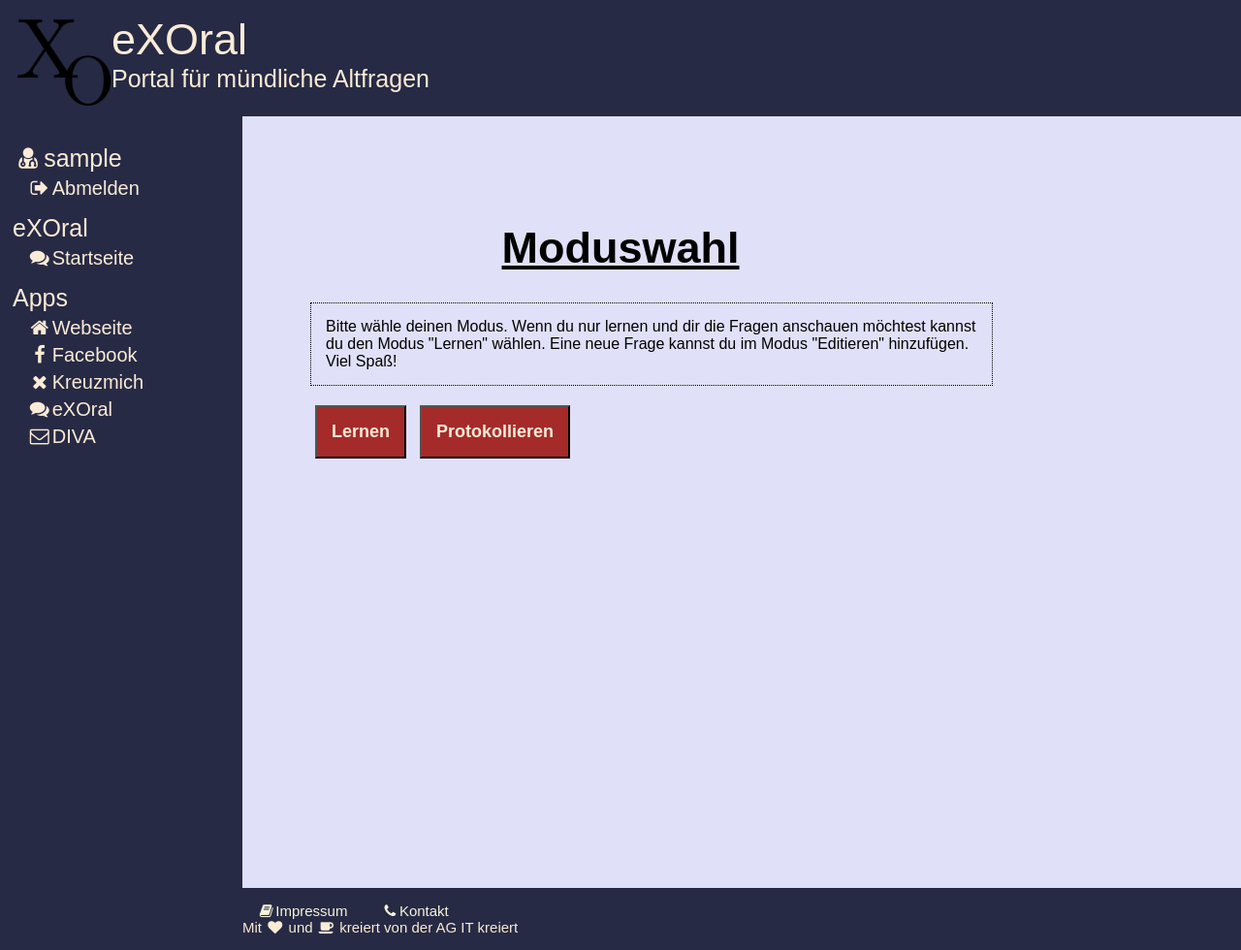
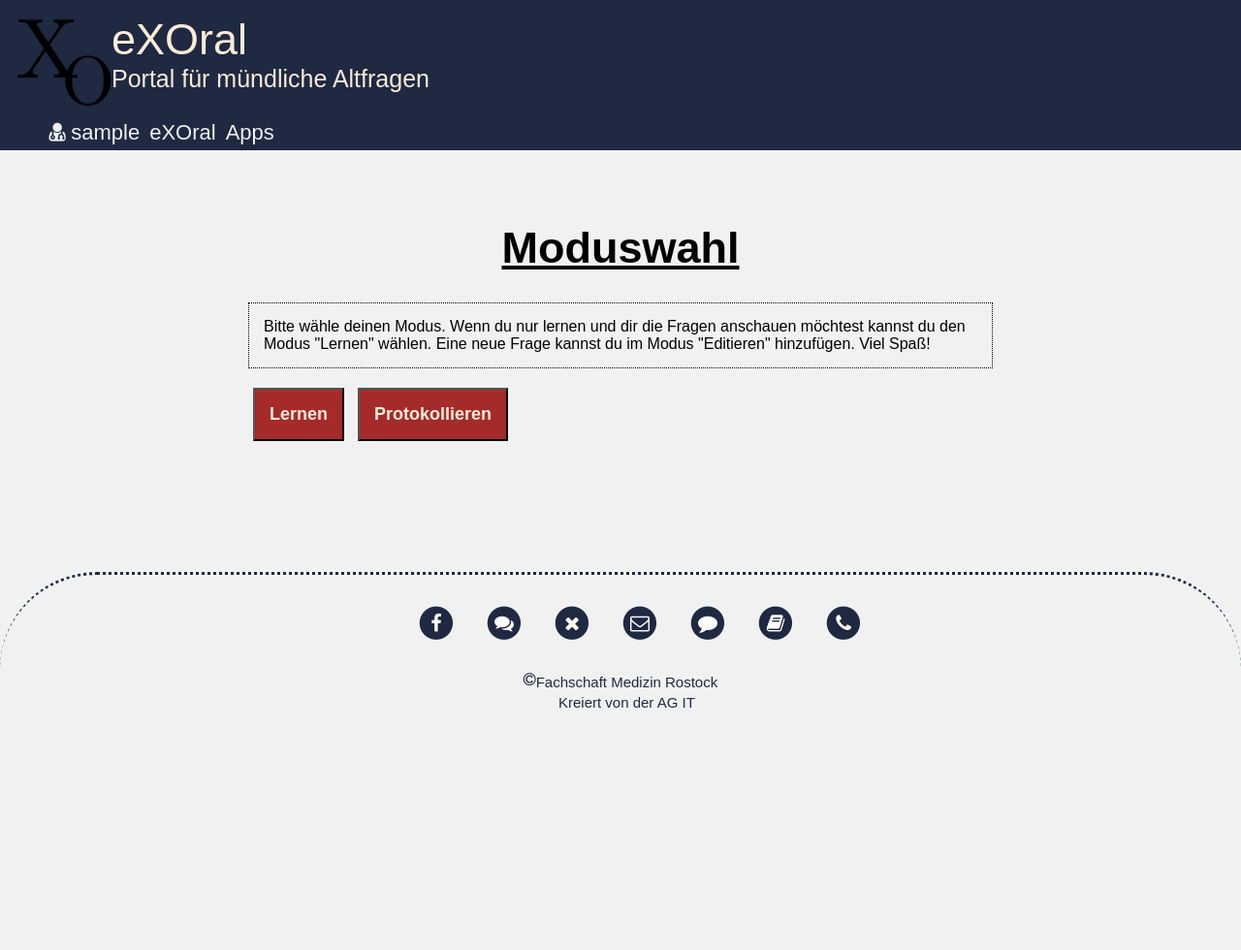
Before and after one commit to fachschaft-medizin-rostock/django-fsmedhro, a Django app: page /exoral/ in a window 1280 px wide. Shown: the whole page at 97% size. Run offline with Django 3.2, Linux system fonts and the light colour scheme; the visitor is signed in with stand-in values (Sample User, id 1).

Commit message:
changes in language, changing the style of menu; color variation, logo change

```diff
--- a/exoral/static/exoral/exoral.css
+++ b/exoral/static/exoral/exoral.css
@@ -5,8 +5,8 @@
 	border-radius: 0 25px 25px 25px;
 	margin: 15px;
 	padding: 10px;
-	background-color: #272a44;
-	color: #E0E0F8;
+	background-color: #1f2942;
+	color: #f1f1f1;
 }
 .frage .date{
 	float: left;
@@ -47,16 +47,16 @@
 }
 
 .kommentare{
-	background-color: #272a44;
-	color: #E0E0F8;
+	background-color: #1f2942;
+	color: #f1f1f1;
 	font-size: 16px;
     border: 1px dotted red;
     border-radius: 0 20px 20px 20px;
 	padding: 5px 25px;
 }
 .comment{
-	background-color: #272a44;
-	color: #E0E0F8;
+	background-color: #1f2942;
+	color: #f1f1f1;
 	font-size: 16px;
     border: 1px dotted red;
     border-radius: 0 20px 20px 20px;
@@ -77,7 +77,7 @@
 	border-radius: 5px 25px 25px 5px;
     padding: 2px 10px 2px 10px;
     text-decoration: none;
-    background: #272a44;
+    background: #1f2942;
 	font-size: 22px;
 }
 @media only screen and (max-width: 800px) {
--- a/exoral/templates/exoral/fortschritt.html
+++ b/exoral/templates/exoral/fortschritt.html
@@ -2,11 +2,11 @@
     {% if modus %}
         <a href="{% url 'exoral:moduswahl' %}">
             {% if modus == 'l' %} Lernmodus
-                {% else %} Prokollmodus
+                {% else %} Protokollmodus
             {% endif %}
         </a>
         {% if testat %}
-            <a href="{% url 'exoral:testatwahl' modus=modus%}">Testat: {{ testat }}</a>
+            <a href="{% url 'exoral:testatwahl' modus=modus%}">{{ testat }}</a>
             {% if pruefer %}
                 <a href="{% url 'exoral:prueferwahl'  modus=modus testat_id=testat.pk %}">bei {{ pruefer }}</a>
             {% endif %}
--- a/static/design/CSS.css
+++ b/static/design/CSS.css
@@ -1,6 +1,6 @@
 /*--------------Allgemein--------------*/
 html{
-    background-color: #E0E0F8;
+    background-color: #f1f1f1;
     height: 100%;
     font-family: sans-serif, Georgia, Serif;
     font-size: 14px;
@@ -12,7 +12,7 @@ body{
 }
 /* --------------Header-------------- */
 header{
-    background-color: #272a44;
+    background-color: #1f2942;
     font-size: 20px;
     color: antiquewhite;
     width: 100vw;
@@ -51,13 +54,138 @@ header #explain{
 	header #name{
 		font-size: 35px;
 	}
-    header{
-        border-bottom: 1px solid #E0E0F8;
-    }
 }
 
 /* --------------Menue-------------- */
+
+@media only screen and (min-width: 767px){
+  nav{
+    position: fixed;
+    height: 50px; width: 100%;
+    background-color: #1f2942;
+    top: 105px; right: 0;
+    transition: all 0.45s ease;
+    padding: 0; margin: 0;
+      z-index: 8;
+  }
+  nav a{
+    text-decoration: none;
+    color: #f1f1f1;
+    font-size: 22px;
+    margin: 0; padding: 0;
+  }
+  nav ul{
+    list-style: none;
+  }
+  nav ul li{
+    float: left;
+    margin: 0;
+    padding: 5px;
+    border-radius: 15px;
+  }
+  nav ul li:hover{
+    background-color: #f1f1f1;
+  }
+  nav ul li:hover > a{
+    color: #1f2942;
+  }
+  nav ul li > ul{
+    position: absolute;
+    background-color: #1f2942;
+    top: 15px;
+    margin: 35px 0 0;
+    padding: 15px 0 5px;
+    border-radius: 0 0 15px 15px;
+    display: none;
+  }
+  nav ul li:hover >ul{
+    display: block;
+  }
+  nav ul li ul li{
+    position: relative;
+    float: none;
+    border-top: 0.5px solid brown;
+    margin: 5px 0;
+  }
+  .hamburger-box, .hamburger{
+    display: none;
+    z-index: 0;
+    visibility: hidden;
+  }
+}
+.hamburger, .hamburger-box{
+  display: none;
+}
+@media only screen and (max-width: 767px){
+  .hamburger{
+    display: block;
+    position: fixed;
+    top: 10px;
+    right: 0;
+    height: 75px;
+    z-index: 12;
+  }
+  .nav_open{
+    display: inherit;
+    width: 90%;
+    transition: 1s;
+  }
+  nav{
+    display: none;
+    background-color: #1f2942;
+    position: absolute;
+    top: 70px; right: 0;
+    width: 90%;
+    border-radius: 35px 0 0 35px;
+    transition: all 1s;
+    z-index: 9;
+  }
+  nav ul{
+    list-style: none;
+    margin: 0; padding: 5px 15px 15px;
+  }
+  nav ul li{
+    text-align: left;
+    border-radius: 35px 15px 0 35px;
+    border-top: 1px solid brown;
+    border-left: 1px solid brown;
+    font-size: 22px;
+    font-weight: bold;
+    padding: 10px 0 10px 25px;
+    width: 95%;
+    float: none;
+    display: inline-block;
+  }
+  nav a{
+    text-decoration: none;
+    color: #f1f1f1;
+    font-size: 18px;
+  }
+  nav ul li ul li{
+    border: none;
+    display: block;
+    font-size: 18px;
+    font-weight: normal;
+    padding: 5px 0;
+    text-decoration: none;
+    text-align: center;
+    width: 40%;
+    float: left;
+    border-radius: 0;
+  }
+  nav ul li ul{
+    height: auto;
+  }
+  .open_submenu{
+    display: block;
+    font-style: 18px;
+  }
+  .close_submenu{
+    display: none;
+  }
+}
 /*--Grosses Menue--*/
+/*
 @media only screen and (min-width:1200px){
 	nav{
 		height: 100%;
@@ -66,7 +194,7 @@ header #explain{
 		position: fixed;
 		z-index: 8;
 		left: 0;
-		background-color: #272a44;
+		background-color: #1f2942;
 		margin-top: -80px;
 		transition: 0.5s;
 	}
@@ -231,20 +359,23 @@ h3{
 }
 @media only screen and (min-width:1200px){
 	article{
-		padding: 0 20% 30px 25%;
+		padding: 0 20% 30px 20%;
         margin-bottom: 100px;
+        justify-content: center;
 	}
 }
 @media only screen and (max-width:1200px) and (min-width:430px){
 	article{
 		padding: 0 10% 30px 10%;
         margin-bottom: 100px;
+        justify-content: center;
 	}
 }
 @media only screen and (max-width:600px){
 	article{
 		padding: 0 5px 30px 5px;
         margin-bottom: 100px;
+        justify-content: center;
 	}
 }
 section{
@@ -403,44 +534,69 @@ table td{
 }
 /* --------------Footer--------------*/
 footer{
-    background-color: #272a44;
     font-size: 15px;
-    color: antiquewhite;
+    color: #1f2942;
     bottom: 0;
 	padding: 15px 0;
 	z-index: 5;
+	margin: 100px 0 0;
+	position: relative;
+	width: 100%;
+	border-top: 3px dotted #1f2942;
+    border-radius: 100px 100px 0 0;
+}
+footer i{
+  height: 25px;
+  float: left;
+  object-position: center;
+}
+.footer_logos{
+  display: inline-flex;
+  justify-content: center;
+  line-height: 21px;
+  width: 100%;
+  list-style-position: outside;
+}
+.footer_logos ul{
+  list-style: none;
+}
+.footer_logos ul li{
+  float: left;
+  cursor: pointer;
+	padding: 0;
 	margin: 0;
-	position: fixed;
-	width: 100%;
-    margin-top: 100px;
-	border-top: 1px solid rgb(224, 224, 248);
+}
+.footer_text{
+  display: flex;
+  justify-content: center;
+  text-align: center;
+  line-height: 21px;
+  float: none;
 }
 @media only screen and (min-width:1200px){
 	footer{
-		position: fixed;
 		bottom: 0;
-		border-top: 2px solid #E0E0F8;
-		margin: 50px 0 0 250px;
+		margin: 100px 0 0;
 	}
 }
 @media only screen and (max-width:1200px){
 	footer{
-		position: relative;
 		width: 100%;
-		padding: 15px;
-		bottom: 0px;
+		bottom: 0;
 		margin: 100px 0 0;
+        justify-content: center;
 	}
 }
 footer a{
 	padding: 15px;
 	margin: 0;
+	color: #1f2942;
 }
 footer a:hover, footer a:link, footer a:active{
-    color: beige;
     text-decoration: none;
+	color: #1f2942;
 }
 footer a:visited{
-    color: darkgray;
+    color: #1f2942;
     text-decoration: line-through;
 }
--- a/templates/base.html
+++ b/templates/base.html
@@ -25,7 +25,7 @@
             <header>
                 <div class="kopf">
                     <a href="{{ app_root }}">
-                        <img id="logo" src="{% block logo_url %}{% static 'images/logo-pharos.png' %}{% endblock %}"
+                        <img id="logo" src="{% block logo_url %}{% static 'images/Signet_kontrast.png' %}{% endblock %}"
                              alt="Logo">
                     </a>
                     <div id="name">
@@ -105,10 +105,72 @@
 
         {% block footer %}
             <footer>
-                <a class="list-group-item" href="http://fachschaft-medizin-rostock.de/kontakt/impressum/"><i class="fa fa-book fa-fw" aria-hidden="true"></i>Impressum</a>
-                <a class="list-group-item" href="http://fachschaft-medizin-rostock.de/kontakt"><i class="fa fa-phone fa-fw" aria-hidden="true"></i>Kontakt</a>
-                </br>Mit <i class="fa fa-heart fa-fw" aria-hidden="true"></i> und <i class="fa fa-coffee fa-fw" aria-hidden="true"></i> kreiert von der AG IT kreiert
-            </footer>
+                <div class="footer_logos">
+                <ul>
+                  <li>
+                    <a href="https://www.facebook.com/fachschaft.medizinrostock/">
+                      <span class="fa-stack fa-lg">
+                        <i class="fa fa-circle fa-stack-2x"></i>
+                        <i class="fa fa-facebook fa-stack-1x fa-inverse"></i>
+                      </span>
+                    </a>
+                  </li>
+                  <li>
+                    <a href="https://fachschaft.med.uni-rostock.de/exoral">
+                      <span class="fa-stack fa-lg">
+                        <i class="fa fa-circle fa-stack-2x"></i>
+                        <i class="fa fa-comments fa-stack-1x fa-inverse"></i>
+                      </span>
+                    </a>
+                  </li>
+                  <li>
+                    <a href="https://rostock.kreuzmich.de/">
+                      <span class="fa-stack fa-lg">
+                        <i class="fa fa-circle fa-stack-2x"></i>
+                        <i class="fa fa-times fa-stack-1x fa-inverse"></i>
+                      </span>
+                    </a>
+                  </li>
+                  <li>
+                    <a href="/diva">
+                      <span class="fa-stack fa-lg">
+                        <i class="fa fa-circle fa-stack-2x"></i>
+                        <i class="fa fa-envelope-o fa-stack-1x fa-inverse"></i>
+                      </span>
+                    </a>
+                  </li>
+                  <li>
+                    <a href="http://www.fachschaft-medizin-rostock.de/pharos/">
+                      <span class="fa-stack fa-lg">
+                        <i class="fa fa-circle fa-stack-2x"></i>
+                        <i class="fa fa-comment fa-stack-1x fa-inverse"></i>
+                      </span>
+                    </a>
+                  </li>
+                  <li>
+                    <a href="http://fachschaft-medizin-rostock.de/kontakt/impressum/">
+                      <span class="fa-stack fa-lg">
+                        <i class="fa fa-circle fa-stack-2x"></i>
+                        <i class="fa fa-book fa-stack-1x fa-inverse"></i>
+                      </span>
+                    </a>
+                  </li>
+                  <li>
+                    <a href="http://fachschaft-medizin-rostock.de/kontakt">
+                      <span class="fa-stack fa-lg">
+                        <i class="fa fa-circle fa-stack-2x"></i>
+                        <i class="fa fa-phone fa-stack-1x fa-inverse"></i>
+                      </span>
+                    </a>
+                  </li>
+                </ul>
+              </div>
+              <div class="footer_text">
+                <p>
+                  <i class="fa fa-copyright" aria-hidden="true"></i>
+                    Fachschaft Medizin Rostock </br> Kreiert von der AG IT
+                </p>
+                </footer>
         {% endblock %}
 
     </body>
@@ -125,7 +187,7 @@
     var nav = document.querySelector("nav");
 
     // var nav = document.getElementsByTagName("nav")[0];
-    nav.classList.toggle("is-active");
+    nav.classList.toggle("nav_open");
     // Do something else, like open/close menu
   });
 
```
Also changed, not shown: other parts of static/design/CSS.css (+25 -22 lines), static/images/Signet_kontrast.png (added).
